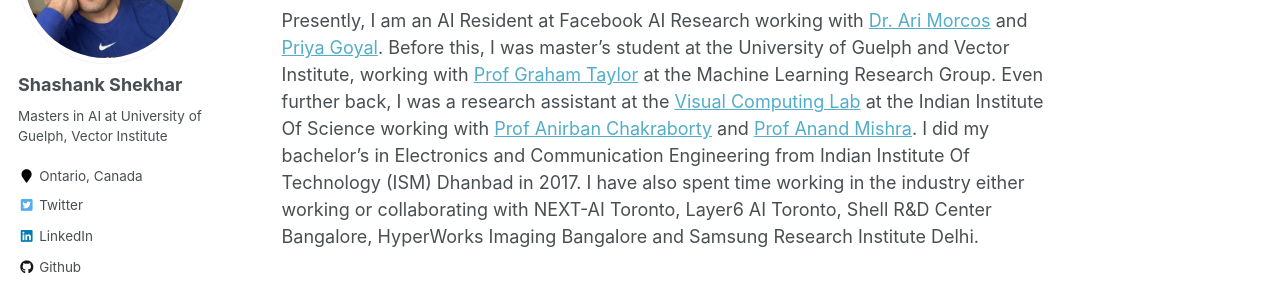
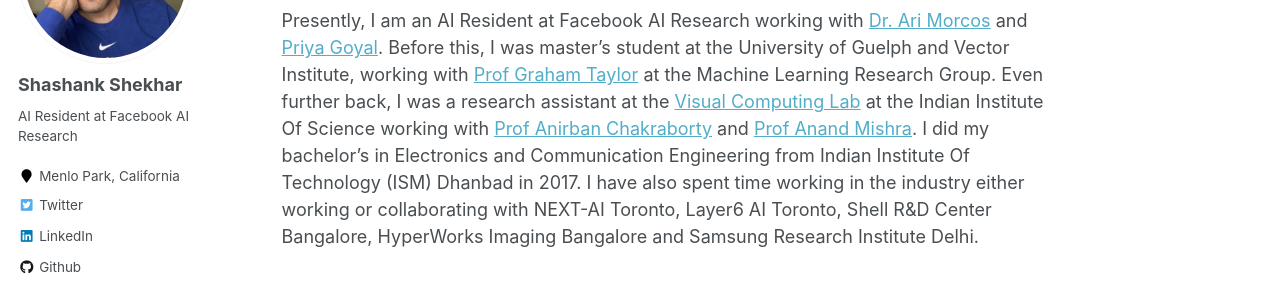
Before and after one commit to sshkhr/sshkhr.github.io, a Jekyll site: the page built from _pages/about.md, in a window 1280 px wide. Shown: the part 229-519 px from the top of the page. Built offline with Jekyll 4.4.1, drawn with Linux system fonts in a browser that asks for light colours.

Commit message:
Updated position in config

```diff
--- a/_config.yml
+++ b/_config.yml
@@ -82,8 +82,8 @@
 author:
   name             : "Shashank Shekhar"
   avatar           : "shashank.jpg"
-  bio              : "Masters in AI at University of Guelph, Vector Institute"
-  location         : "Ontario, Canada"
+  bio              : "AI Resident at Facebook AI Research"
+  location         : "Menlo Park, California"
   employer         :
   pubmed           : #"https://www.ncbi.nlm.nih.gov/pubmed/?term=john+snow"
   googlescholar    : "https://scholar.google.fr/citations?user=UpV5wyYAAAAJ&hl=en"
```
